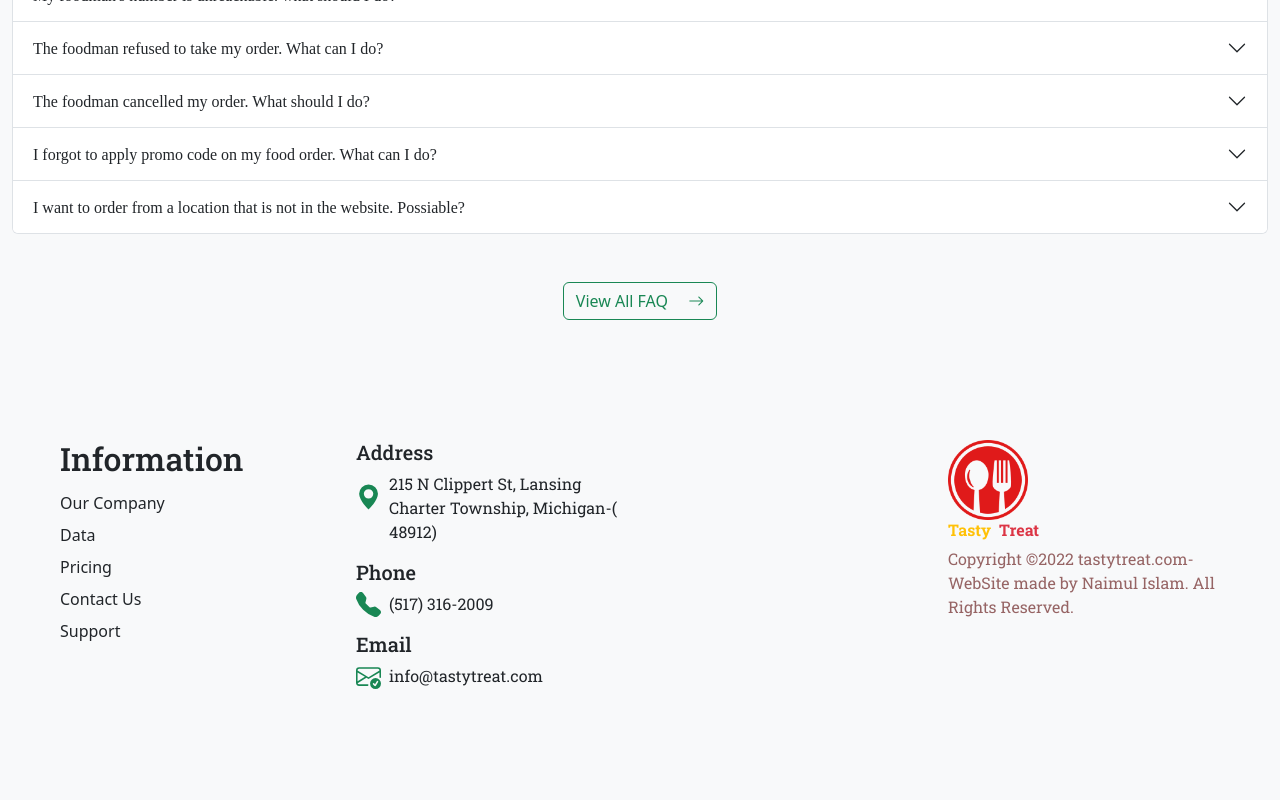
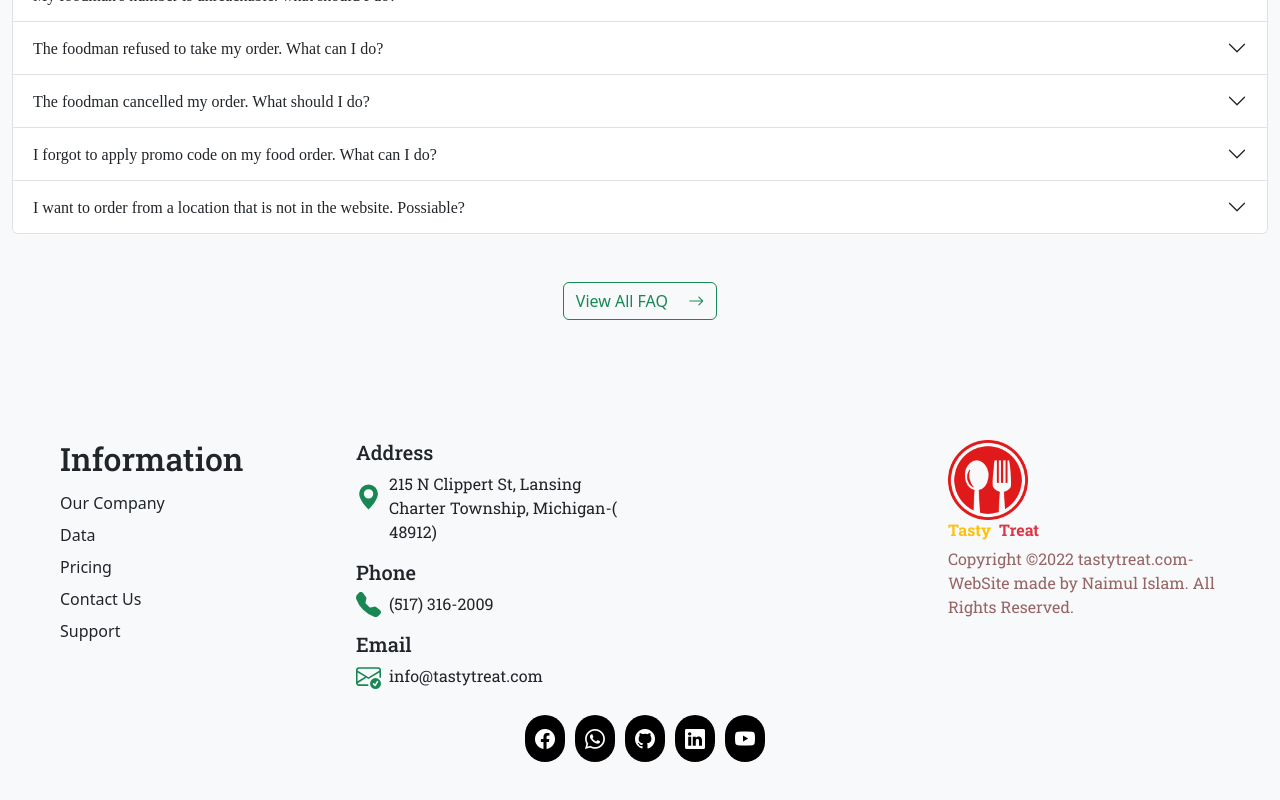
Before and after one commit to naimulislamshakil/Food_Delivary_app, a React (Create React App) app in the folder Front_End/: page / in a window 1280 px wide. Shown: the part 5136-5936 px from the top of the page. Before the commit the page ends 5888 px from the top, so only its background shows below. Built offline with nearby package versions, Linux system fonts and the light colour scheme; some icons are missing; a web font is replaced by a local one.

Commit message:
add fooder social media icon

```diff
--- a/Front_End/src/Component/Fooder/Fooder.tsx
+++ b/Front_End/src/Component/Fooder/Fooder.tsx
@@ -1,5 +1,6 @@
 import logo from '../../assets/images/res-logo.png';
 import { Link } from 'react-router-dom';
+import '../../scss/App/App.css';
 
 const Fooder = () => {
 	const d = new Date();
@@ -133,6 +134,15 @@ const Fooder = () => {
 						</div>
 					</div>
 				</div>
+				<div className="row">
+					<div className="col-12 text-center fooder-icon">
+						<i className="bi bi-facebook "></i>
+						<i className="bi bi-whatsapp "></i>
+						<i className="bi bi-github "></i>
+						<i className="bi bi-linkedin "></i>
+						<i className="bi bi-youtube "></i>
+					</div>
+				</div>
 			</div>
 		</footer>
 	);
--- a/Front_End/src/scss/App/App.css
+++ b/Front_End/src/scss/App/App.css
@@ -13,7 +13,7 @@ body {
 
 nav,
 button {
-	font-family: 'Abyssinica SIL', serif;
+  font-family: "Abyssinica SIL", serif;
 }
 
 h1,
@@ -23,7 +23,7 @@ h4,
 h5,
 h6,
 p {
-	font-family: 'Roboto Slab', serif;
+  font-family: "Roboto Slab", serif;
 }
 
 .para {
@@ -96,4 +96,16 @@ p {
   font-weight: 400;
 }
 
-/*# sourceMappingURL=App.css.map */ /*# sourceMappingURL=App.css.map */
+.fooder-icon {
+  margin-top: 20px;
+}
+.fooder-icon i {
+  font-size: 20px;
+  padding: 10px;
+  background: #000;
+  color: white;
+  border-radius: 30px;
+  margin-left: 10px;
+}
+
+/*# sourceMappingURL=App.css.map *//*# sourceMappingURL=App.css.map */
--- a/Front_End/src/scss/App/App.scss
+++ b/Front_End/src/scss/App/App.scss
@@ -97,4 +97,17 @@ p {
 	}
 }
 
+// fooder
+.fooder-icon {
+	margin-top: 20px;
+	i {
+		font-size: 20px;
+		padding: 10px;
+		background: #000;
+		color: white;
+		border-radius: 30px;
+		margin-left: 10px;
+	}
+}
+
 /*# sourceMappingURL=App.css.map */
```
Also changed, not shown: 1 other file (tests, documents, lock files or other folders). Lines whose indentation alone changed are shown as unchanged.
